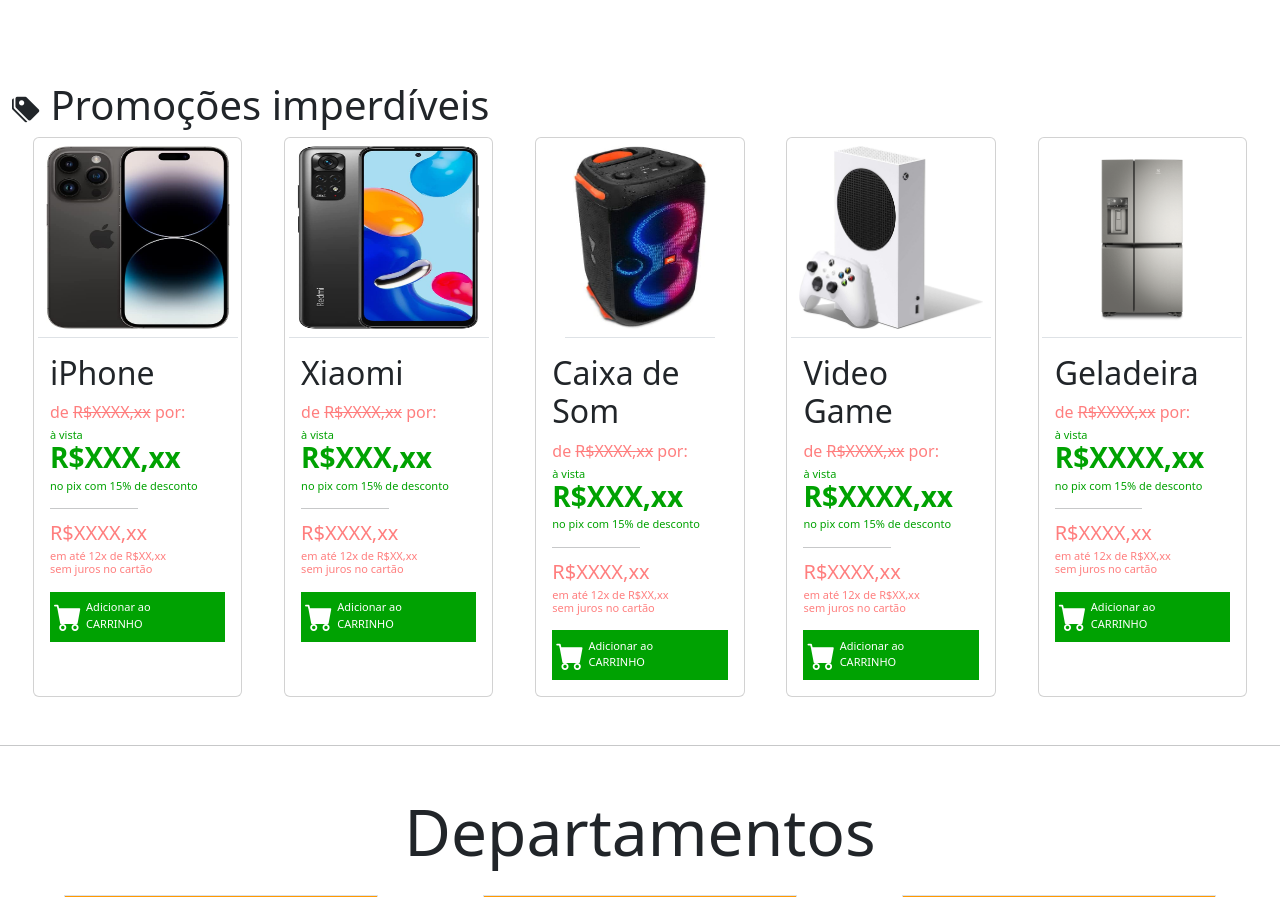
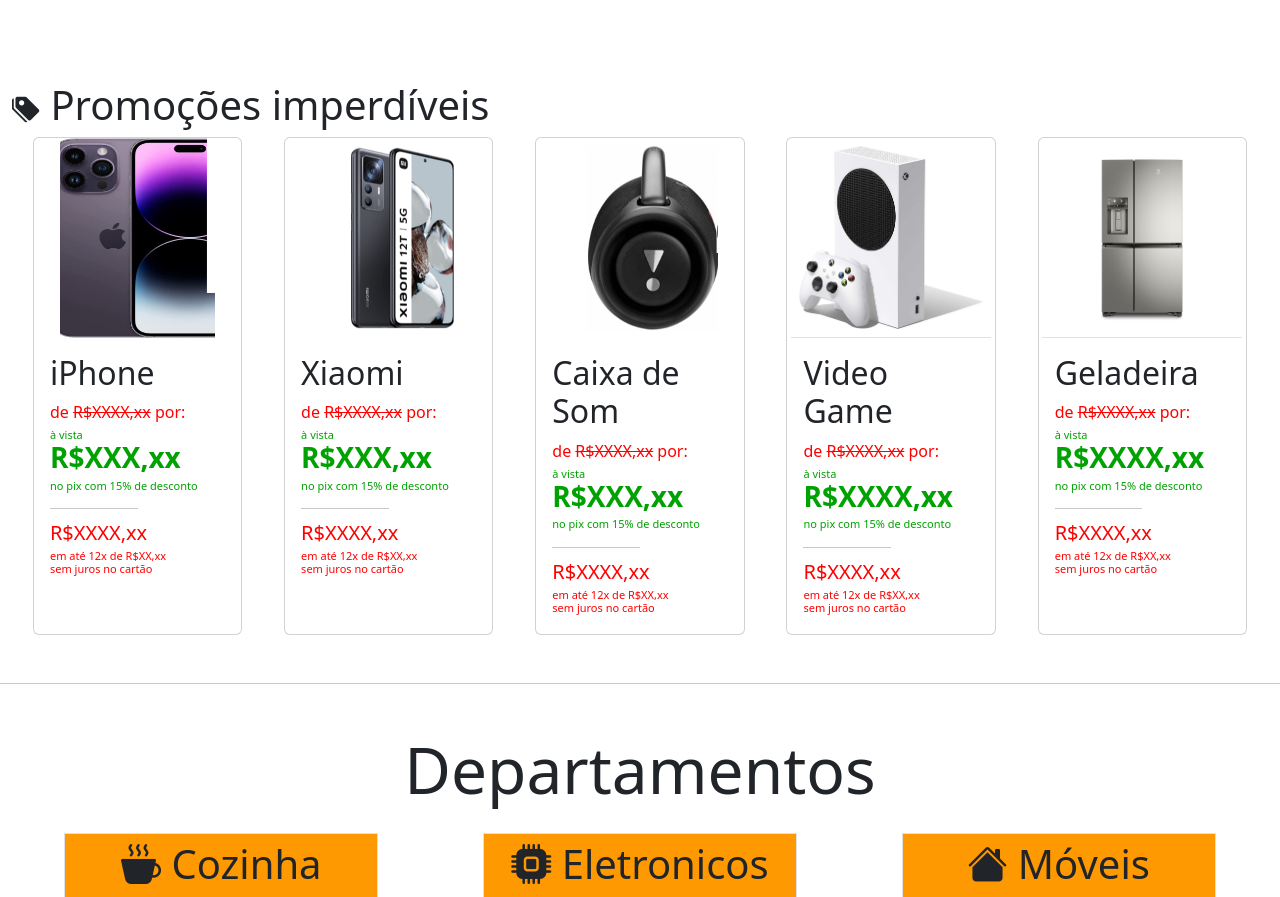
Before and after one commit to vitorcarnieli/eCommerce, a plain HTML site: page index.html in a window 1280 px wide. Shown: the part 680-1577 px from the top of the page. Drawn offline with nearby package versions, Linux system fonts and the light colour scheme.

Commit message:
promotion in comming

```diff
--- a/index.html
+++ b/index.html
@@ -112,9 +112,30 @@
             <h1 class="my-2 display-6"><i class="bi bi-tags-fill fs-3"></i> Promoções imperdíveis</h1>
             <div class="d-inline-flex justify-content-around">
 
-                <div class="col-2 card">
-                    <img src="assets/img/productsSale/phone1.jpg" alt=""
-                        class="card-img-top p-2 border-bottom publicityImage mx-auto">
+                <a href="" class="col-2 card text-decoration-none text-dark">
+                    <div class="carousel slide carousel-dark mx-auto w-75" data-bs-ride="carousel" id="">
+
+                        <!-- images -->
+                        <div class="carousel-inner slide ">
+
+                            <div class="carousel-item active">
+                                <img src="assets/img/productsSale/iphone/iphone1.jpg" alt="" class="d-block publicityImage">
+                            </div>
+                            <div class="carousel-item">
+                                <img src="assets/img/productsSale/iphone/iphone2.png" alt="" class="d-block img-fluid">
+                            </div>
+                            <div class="carousel-item">
+                                <img src="assets/img/productsSale/iphone/iphone3.jpg" alt="" class="d-block publicityImage">
+                            </div>
+                            <div class="carousel-item">
+                                <img src="assets/img/productsSale/iphone/iphone4.jpg" alt="" class="d-block publicityImage">
+                            </div>
+
+                        </div>
+                        <!-- images -->
+
+
+                    </div>
                     <div class="card-body">
 
                         <!-- product name -->
@@ -122,11 +143,11 @@
                         <!-- product name -->
 
                         <!-- product promotions attributions -->
-                        <h6 class="card-subtitle negativePriceColorText opacity-50 fs-6 d-inline">de </h6>
+                        <h6 class="card-subtitle negativePriceColorText  fs-6 d-inline">de </h6>
                         <h6
-                            class="card-subtitle negativePriceColorText opacity-50 fs-6 d-inline text-decoration-line-through">
+                            class="card-subtitle negativePriceColorText  fs-6 d-inline text-decoration-line-through">
                             R$XXXX,xx</h6>
-                        <h6 class="card-subtitle negativePriceColorText opacity-50 fs-6 d-inline">por: </h6>
+                        <h6 class="card-subtitle negativePriceColorText  fs-6 d-inline">por: </h6>
                         <!-- product promotions attributions -->
 
                         <!-- product price and more informations -->
@@ -139,24 +160,39 @@
                         <hr class="w-50">
 
                         <!-- creadit card informations -->
-                        <h5 class="card-subtitle negativePriceColorText opacity-50 fs-5 priceColorText">R$XXXX,xx</h5>
-                        <h6 class="card-subtitle negativePriceColorText opacity-50 my-1 legendProduct">em até 12x de
+                        <h5 class="card-subtitle negativePriceColorText  fs-5 priceColorText">R$XXXX,xx</h5>
+                        <h6 class="card-subtitle negativePriceColorText  my-1 legendProduct">em até 12x de
                             R$XX,xx <br> sem juros no cartão</h6>
                         <!-- creadit card informations -->
 
-                        <!-- add to cart -->
-                        <div class="positiveBackgroundColor p-1 mt-3">
-                            <i class="bi bi-cart-fill text-white fs-3 d-inline-block"></i>
-                            <p class="text-white d-inline-block my-auto mx-auto legendProduct">Adicionar ao <br>
-                                CARRINHO</p>
+
+                    </div>
+                </a>
+
+                <a href="" class="col-2 card text-decoration-none text-dark">
+                    <div class="carousel slide carousel-dark mx-auto w-75" data-bs-ride="carousel" id="">
+
+                        <!-- images -->
+                        <div class="carousel-inner slide ">
+
+                            <div class="carousel-item active">
+                                <img src="assets/img/productsSale/xiaomi/xiaomi1.png" alt="" class="d-block publicityImage">
+                            </div>
+                            <div class="carousel-item">
+                                <img src="assets/img/productsSale/xiaomi/xiaomi2.png" alt="" class="d-block img-fluid">
+                            </div>
+                            <div class="carousel-item">
+                                <img src="assets/img/productsSale/xiaomi/xiaomi3.png" alt="" class="d-block publicityImage">
+                            </div>
+                            <div class="carousel-item">
+                                <img src="assets/img/productsSale/xiaomi/xiaomi4.png" alt="" class="d-block publicityImage">
+                            </div>
+
                         </div>
-                        <!-- add to cart -->
+                        <!-- images -->
+
+
                     </div>
-                </div>
-
-                <div class="col-2 card">
-                    <img src="assets/img/productsSale/phone2.jpg" alt=""
-                        class="card-img-top p-2 border-bottom publicityImage mx-auto">
                     <div class="card-body">
 
                         <!-- product name -->
@@ -164,11 +200,11 @@
                         <!-- product name -->
 
                         <!-- product promotions attributions -->
-                        <h6 class="card-subtitle negativePriceColorText opacity-50 fs-6 d-inline">de </h6>
+                        <h6 class="card-subtitle negativePriceColorText  fs-6 d-inline">de </h6>
                         <h6
-                            class="card-subtitle negativePriceColorText opacity-50 fs-6 d-inline text-decoration-line-through">
+                            class="card-subtitle negativePriceColorText  fs-6 d-inline text-decoration-line-through">
                             R$XXXX,xx</h6>
-                        <h6 class="card-subtitle negativePriceColorText opacity-50 fs-6 d-inline">por: </h6>
+                        <h6 class="card-subtitle negativePriceColorText  fs-6 d-inline">por: </h6>
                         <!-- product promotions attributions -->
 
                         <!-- product price and more informations -->
@@ -181,24 +217,35 @@
                         <hr class="w-50">
 
                         <!-- creadit card informations -->
-                        <h5 class="card-subtitle negativePriceColorText opacity-50 fs-5 priceColorText">R$XXXX,xx</h5>
-                        <h6 class="card-subtitle negativePriceColorText opacity-50 my-1 legendProduct">em até 12x de
+                        <h5 class="card-subtitle negativePriceColorText  fs-5 priceColorText">R$XXXX,xx</h5>
+                        <h6 class="card-subtitle negativePriceColorText  my-1 legendProduct">em até 12x de
                             R$XX,xx <br> sem juros no cartão</h6>
                         <!-- creadit card informations -->
 
-                        <!-- add to cart -->
-                        <div class="positiveBackgroundColor p-1 mt-3">
-                            <i class="bi bi-cart-fill text-white fs-3 d-inline-block"></i>
-                            <p class="text-white d-inline-block my-auto mx-auto legendProduct">Adicionar ao <br>
-                                CARRINHO</p>
+                    </div>
+                </a>
+
+                <a href="" class="col-2 card text-decoration-none text-dark">
+                    <div class="carousel slide carousel-dark mx-auto w-75" data-bs-ride="carousel" id="">
+
+                        <!-- images -->
+                        <div class="carousel-inner slide ">
+
+                            <div class="carousel-item active">
+                                <img src="assets/img/productsSale/soundbox/soundbox1.png" alt="" class="d-block publicityImage">
+                            </div>
+                            <div class="carousel-item">
+                                <img src="assets/img/productsSale/soundbox/soundbox2.png" alt="" class="d-block img-fluid">
+                            </div>
+                            <div class="carousel-item">
+                                <img src="assets/img/productsSale/soundbox/soundbox3.png" alt="" class="d-block publicityImage">
+                            </div>
+
                         </div>
-                        <!-- add to cart -->
+                        <!-- images -->
+
+
                     </div>
-                </div>
-
-                <div class="col-2 card">
-                    <img src="assets/img/productsSale/soundbox2.jpg" alt=""
-                        class="card-img-top p-2 border-bottom publicityImage mx-auto" style="width: 150px;">
                     <div class="card-body">
 
                         <!-- product name -->
@@ -206,11 +253,11 @@
                         <!-- product name -->
 
                         <!-- product promotions attributions -->
-                        <h6 class="card-subtitle negativePriceColorText opacity-50 fs-6 d-inline">de </h6>
+                        <h6 class="card-subtitle negativePriceColorText  fs-6 d-inline">de </h6>
                         <h6
-                            class="card-subtitle negativePriceColorText opacity-50 fs-6 d-inline text-decoration-line-through">
+                            class="card-subtitle negativePriceColorText  fs-6 d-inline text-decoration-line-through">
                             R$XXXX,xx</h6>
-                        <h6 class="card-subtitle negativePriceColorText opacity-50 fs-6 d-inline">por: </h6>
+                        <h6 class="card-subtitle negativePriceColorText  fs-6 d-inline">por: </h6>
                         <!-- product promotions attributions -->
 
                         <!-- product price and more informations -->
@@ -223,22 +270,16 @@
                         <hr class="w-50">
 
                         <!-- creadit card informations -->
-                        <h5 class="card-subtitle negativePriceColorText opacity-50 fs-5 priceColorText">R$XXXX,xx</h5>
-                        <h6 class="card-subtitle negativePriceColorText opacity-50 my-1 legendProduct">em até 12x de
+                        <h5 class="card-subtitle negativePriceColorText  fs-5 priceColorText">R$XXXX,xx</h5>
+                        <h6 class="card-subtitle negativePriceColorText  my-1 legendProduct">em até 12x de
                             R$XX,xx <br> sem juros no cartão</h6>
                         <!-- creadit card informations -->
 
-                        <!-- add to cart -->
-                        <div class="positiveBackgroundColor p-1 mt-3">
-                            <i class="bi bi-cart-fill text-white fs-3 d-inline-block"></i>
-                            <p class="text-white d-inline-block my-auto mx-auto legendProduct">Adicionar ao <br>
-                                CARRINHO</p>
-                        </div>
-                        <!-- add to cart -->
+
                     </div>
-                </div>
+                </a>
 
-                <div class="col-2 card">
+                <a href="" class="col-2 card text-decoration-none text-dark">
                     <img src="assets/img/productsSale/videogame2.jpg" alt=""
                         class="card-img-top p-2 border-bottom publicityImage mx-auto">
                     <div class="card-body">
@@ -248,11 +289,11 @@
                         <!-- product name -->
 
                         <!-- product promotions attributions -->
-                        <h6 class="card-subtitle negativePriceColorText opacity-50 fs-6 d-inline">de </h6>
+                        <h6 class="card-subtitle negativePriceColorText  fs-6 d-inline">de </h6>
                         <h6
-                            class="card-subtitle negativePriceColorText opacity-50 fs-6 d-inline text-decoration-line-through">
+                            class="card-subtitle negativePriceColorText  fs-6 d-inline text-decoration-line-through">
                             R$XXXX,xx</h6>
-                        <h6 class="card-subtitle negativePriceColorText opacity-50 fs-6 d-inline">por: </h6>
+                        <h6 class="card-subtitle negativePriceColorText  fs-6 d-inline">por: </h6>
                         <!-- product promotions attributions -->
 
                         <!-- product price and more informations -->
@@ -265,22 +306,15 @@
                         <hr class="w-50">
 
                         <!-- creadit card informations -->
-                        <h5 class="card-subtitle negativePriceColorText opacity-50 fs-5 priceColorText">R$XXXX,xx</h5>
-                        <h6 class="card-subtitle negativePriceColorText opacity-50 my-1 legendProduct">em até 12x de
+                        <h5 class="card-subtitle negativePriceColorText  fs-5 priceColorText">R$XXXX,xx</h5>
+                        <h6 class="card-subtitle negativePriceColorText  my-1 legendProduct">em até 12x de
                             R$XX,xx <br> sem juros no cartão</h6>
                         <!-- creadit card informations -->
 
-                        <!-- add to cart -->
-                        <div class="positiveBackgroundColor p-1 mt-3">
-                            <i class="bi bi-cart-fill text-white fs-3 d-inline-block"></i>
-                            <p class="text-white d-inline-block my-auto mx-auto legendProduct">Adicionar ao <br>
-                                CARRINHO</p>
-                        </div>
-                        <!-- add to cart -->
                     </div>
-                </div>
+                </a>
 
-                <div class="col-2 card">
+                <a href="" class="col-2 card text-decoration-none text-dark">
                     <img src="assets/img/productsSale/freezer2.png" alt=""
                         class="card-img-top p-2 border-bottom publicityImage mx-auto">
                     <div class="card-body">
@@ -290,11 +324,11 @@
                         <!-- product name -->
 
                         <!-- product promotions attributions -->
-                        <h6 class="card-subtitle negativePriceColorText opacity-50 fs-6 d-inline">de </h6>
+                        <h6 class="card-subtitle negativePriceColorText  fs-6 d-inline">de </h6>
                         <h6
-                            class="card-subtitle negativePriceColorText opacity-50 fs-6 d-inline text-decoration-line-through">
+                            class="card-subtitle negativePriceColorText  fs-6 d-inline text-decoration-line-through">
                             R$XXXX,xx</h6>
-                        <h6 class="card-subtitle negativePriceColorText opacity-50 fs-6 d-inline">por: </h6>
+                        <h6 class="card-subtitle negativePriceColorText  fs-6 d-inline">por: </h6>
                         <!-- product promotions attributions -->
 
                         <!-- product price and more informations -->
@@ -307,20 +341,13 @@
                         <hr class="w-50">
 
                         <!-- creadit card informations -->
-                        <h5 class="card-subtitle negativePriceColorText opacity-50 fs-5 priceColorText">R$XXXX,xx</h5>
-                        <h6 class="card-subtitle negativePriceColorText opacity-50 my-1 legendProduct">em até 12x de
+                        <h5 class="card-subtitle negativePriceColorText  fs-5 priceColorText">R$XXXX,xx</h5>
+                        <h6 class="card-subtitle negativePriceColorText  my-1 legendProduct">em até 12x de
                             R$XX,xx <br> sem juros no cartão</h6>
                         <!-- creadit card informations -->
 
-                        <!-- add to cart -->
-                        <div class="positiveBackgroundColor p-1 mt-3">
-                            <i class="bi bi-cart-fill text-white fs-3 d-inline-block"></i>
-                            <p class="text-white d-inline-block my-auto mx-auto legendProduct">Adicionar ao <br>
-                                CARRINHO</p>
-                        </div>
-                        <!-- add to cart -->
                     </div>
-                </div>
+                </a>
             </div>
             <!-- promotion bar -->
 
@@ -343,7 +370,7 @@
 
                 <!-- eletronicos -->
                 <div class="col-3 d-flex fs-1 border" style="background-color: #FF9902;">
-                    <div class="mx-auto" >
+                    <div class="mx-auto">
                         <i class="bi bi-cpu-fill"></i>
                         <p class=" d-inline-block">Eletronicos</p>
                     </div>
```
Also changed, not shown: assets/img/productsSale/iphone/iphone1.jpg (added), assets/img/productsSale/iphone/iphone2.png (added), assets/img/productsSale/iphone/iphone3.jpg (added), assets/img/productsSale/iphone/iphone4.jpg (added), assets/img/productsSale/soundbox/soundbox1.png (added), assets/img/productsSale/soundbox/soundbox2.png (added), assets/img/productsSale/soundbox/soundbox3.png (added), assets/img/productsSale/xiaomi/xiaomi1.png (added), assets/img/productsSale/xiaomi/xiaomi2.png (added), assets/img/productsSale/xiaomi/xiaomi3.png (added), assets/img/productsSale/xiaomi/xiaomi4.png (added).
